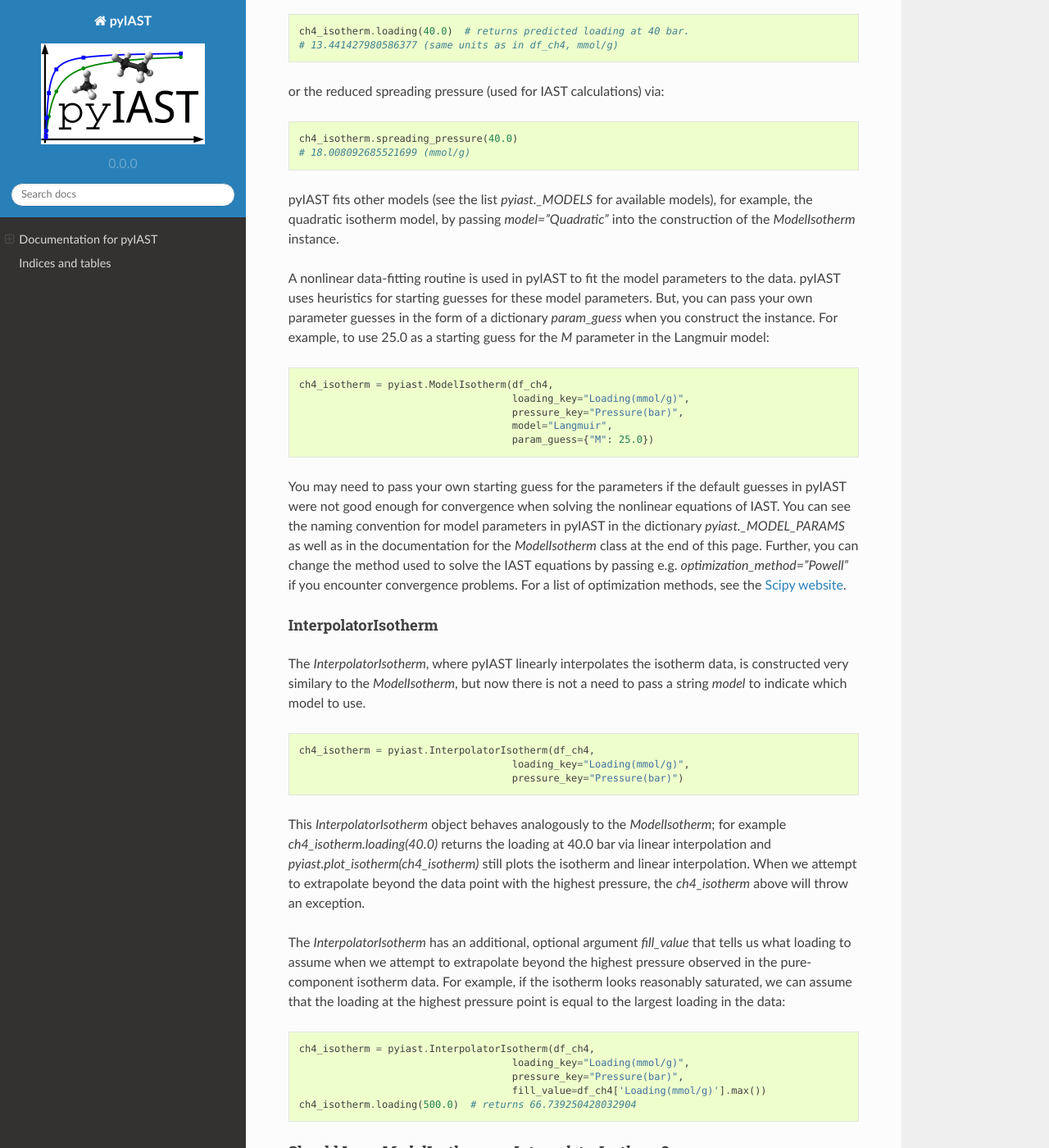
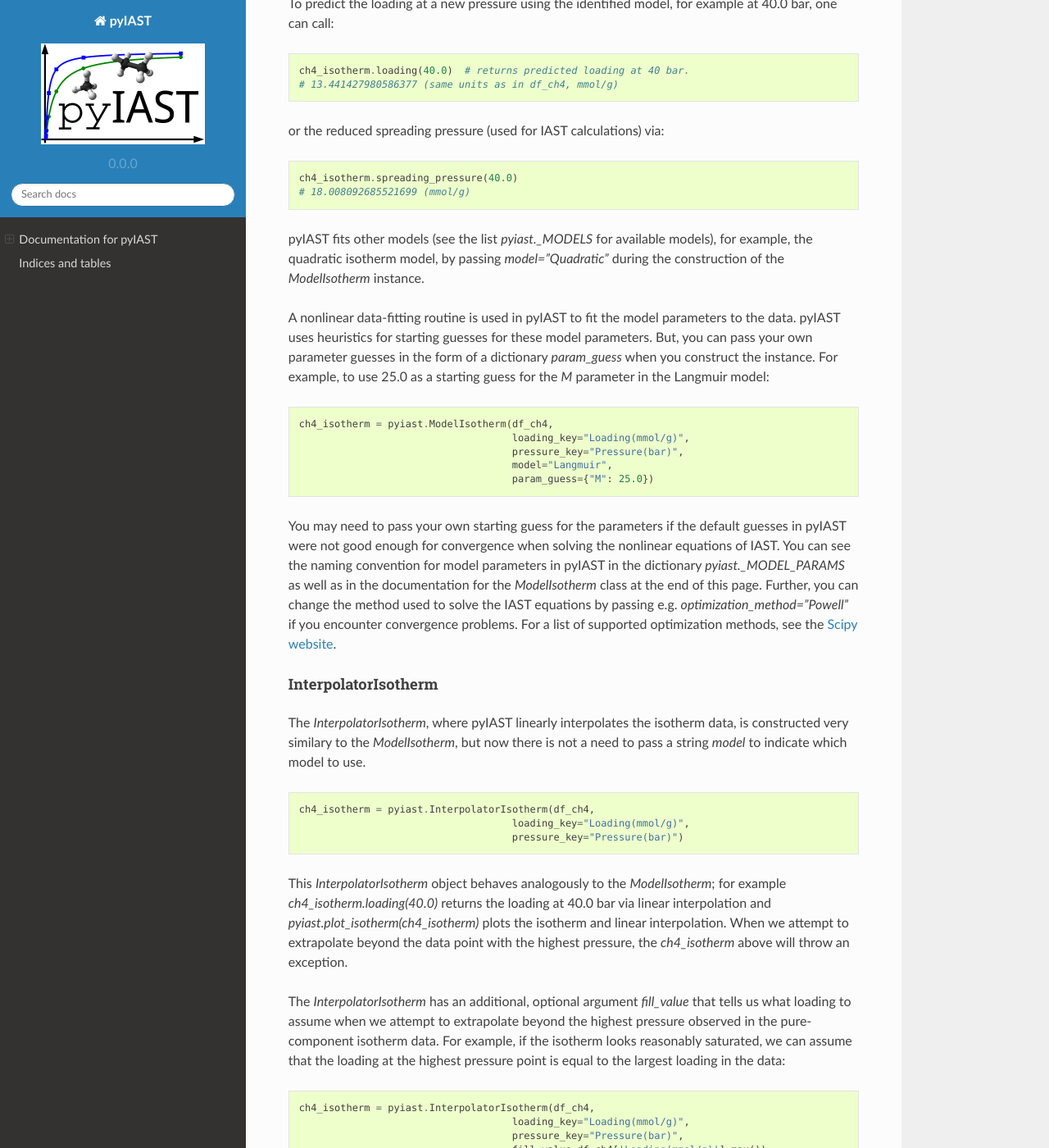
Before and after one commit to CorySimon/pyIAST, a Sphinx documentation site: the page built from docs/index.rst, in a window 1280 px wide and 1400 px high, scrolled down 4920 px. Shown: the whole window at 82% size. Built offline with Sphinx 7.4.7 and the Read the Docs theme 2.0.0, drawn with Linux system fonts in a browser that asks for light colours; some of the changed text lies outside the part shown.

Commit message:
accepted paper

```diff
--- a/docs/index.rst
+++ b/docs/index.rst
@@ -73,7 +73,9 @@
 pyIAST tutorial
 ===============
 
-For this tutorial on pyIAST, enter the `/test` directory of pyIAST. While you can type this code into the Python shell, I highly recommend instead opening an `IPython Notebook <http://ipython.org/notebook.html>`_. First, import pyIAST into Python after installation.
+For this tutorial on pyIAST, enter the `/test` directory of pyIAST. While you can type this code into the Python shell, I highly recommend instead opening an `IPython Notebook <http://ipython.org/notebook.html>`_.
+
+First, import pyIAST into Python after installation.
 
 .. code-block:: python
 
@@ -174,7 +176,7 @@
     ch4_isotherm.spreading_pressure(40.0)
     # 18.008092685521699 (mmol/g)
 
-pyIAST fits other models (see the list `pyiast._MODELS` for available models), for example, the quadratic isotherm model, by passing `model="Quadratic"` into the construction of the `ModelIsotherm` instance.
+pyIAST fits other models (see the list `pyiast._MODELS` for available models), for example, the quadratic isotherm model, by passing `model="Quadratic"` during the construction of the `ModelIsotherm` instance.
 
 A nonlinear data-fitting routine is used in pyIAST to fit the model parameters to the data. pyIAST uses heuristics for starting guesses for these model parameters. But, you can pass your own parameter guesses in the form of a dictionary `param_guess` when you construct the instance. For example, to use 25.0 as a starting guess for the `M` parameter in the Langmuir model:
 
@@ -186,7 +188,7 @@
                                         model="Langmuir",
                                         param_guess={"M": 25.0})
 
-You may need to pass your own starting guess for the parameters if the default guesses in pyIAST were not good enough for convergence when solving the nonlinear equations of IAST. You can see the naming convention for model parameters in pyIAST in the dictionary `pyiast._MODEL_PARAMS` as well as in the documentation for the `ModelIsotherm` class at the end of this page. Further, you can change the method used to solve the IAST equations by passing e.g. `optimization_method="Powell"` if you encounter convergence problems. For a list of optimization methods, see the `Scipy website <http://docs.scipy.org/doc/scipy/reference/optimize.html#module-scipy.optimize>`_.
+You may need to pass your own starting guess for the parameters if the default guesses in pyIAST were not good enough for convergence when solving the nonlinear equations of IAST. You can see the naming convention for model parameters in pyIAST in the dictionary `pyiast._MODEL_PARAMS` as well as in the documentation for the `ModelIsotherm` class at the end of this page. Further, you can change the method used to solve the IAST equations by passing e.g. `optimization_method="Powell"` if you encounter convergence problems. For a list of supported optimization methods, see the `Scipy website <http://docs.scipy.org/doc/scipy/reference/optimize.html#module-scipy.optimize>`_.
 
 InterpolatorIsotherm
 ^^^^^^^^^^^^^^^^^^^^
@@ -199,7 +201,7 @@
                                         loading_key="Loading(mmol/g)",
                                         pressure_key="Pressure(bar)")
 
-This `InterpolatorIsotherm` object behaves analogously to the `ModelIsotherm`; for example `ch4_isotherm.loading(40.0)` returns the loading at 40.0 bar via linear interpolation and `pyiast.plot_isotherm(ch4_isotherm)` still plots the isotherm and linear interpolation. When we attempt to extrapolate beyond the data point with the highest pressure, the `ch4_isotherm` above will throw an exception.
+This `InterpolatorIsotherm` object behaves analogously to the `ModelIsotherm`; for example `ch4_isotherm.loading(40.0)` returns the loading at 40.0 bar via linear interpolation and `pyiast.plot_isotherm(ch4_isotherm)` plots the isotherm and linear interpolation. When we attempt to extrapolate beyond the data point with the highest pressure, the `ch4_isotherm` above will throw an exception.
 
 The `InterpolatorIsotherm` has an additional, optional argument `fill_value` that tells us what loading to assume when we attempt to extrapolate beyond the highest pressure observed in the pure-component isotherm data. For example, if the isotherm looks reasonably saturated, we can assume that the loading at the highest pressure point is equal to the largest loading in the data:
 
```
Also changed, not shown: other parts of docs/index.rst (+2 -2 lines), README.md (+1 -1 lines).
